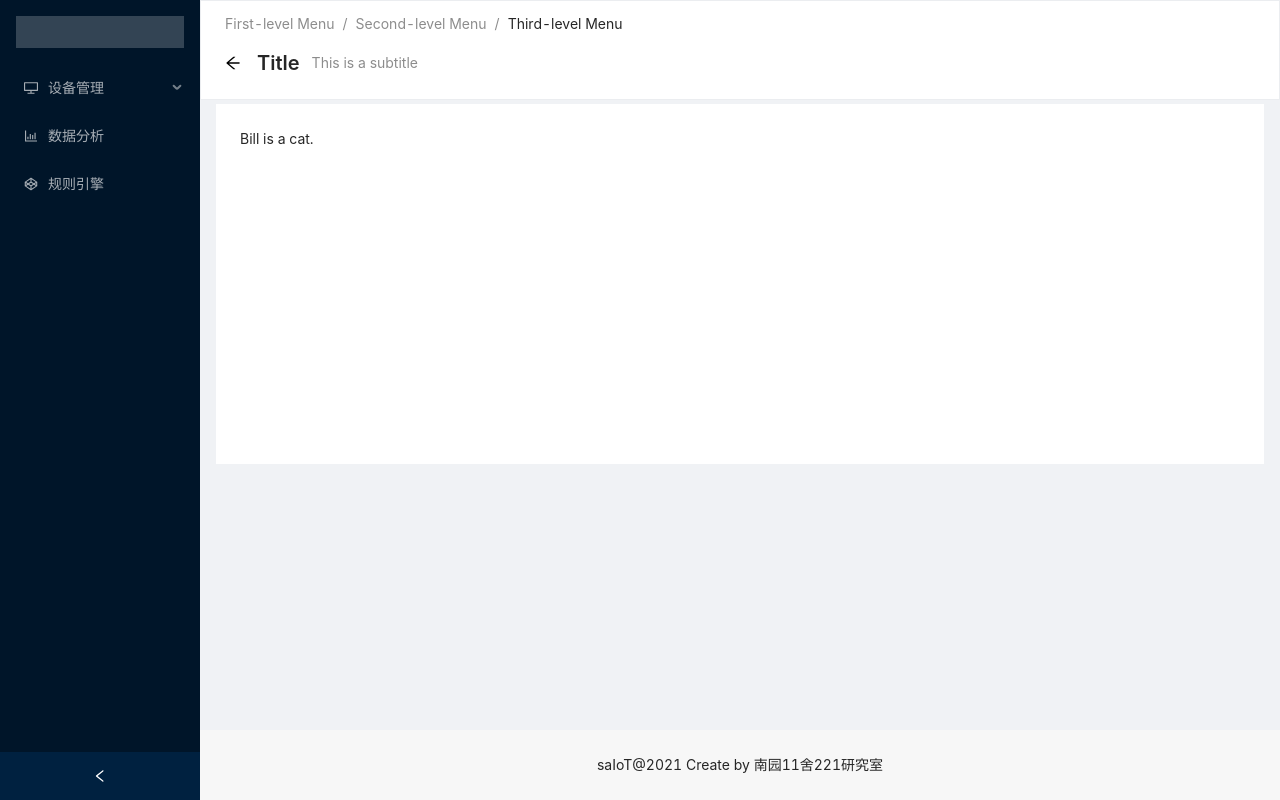
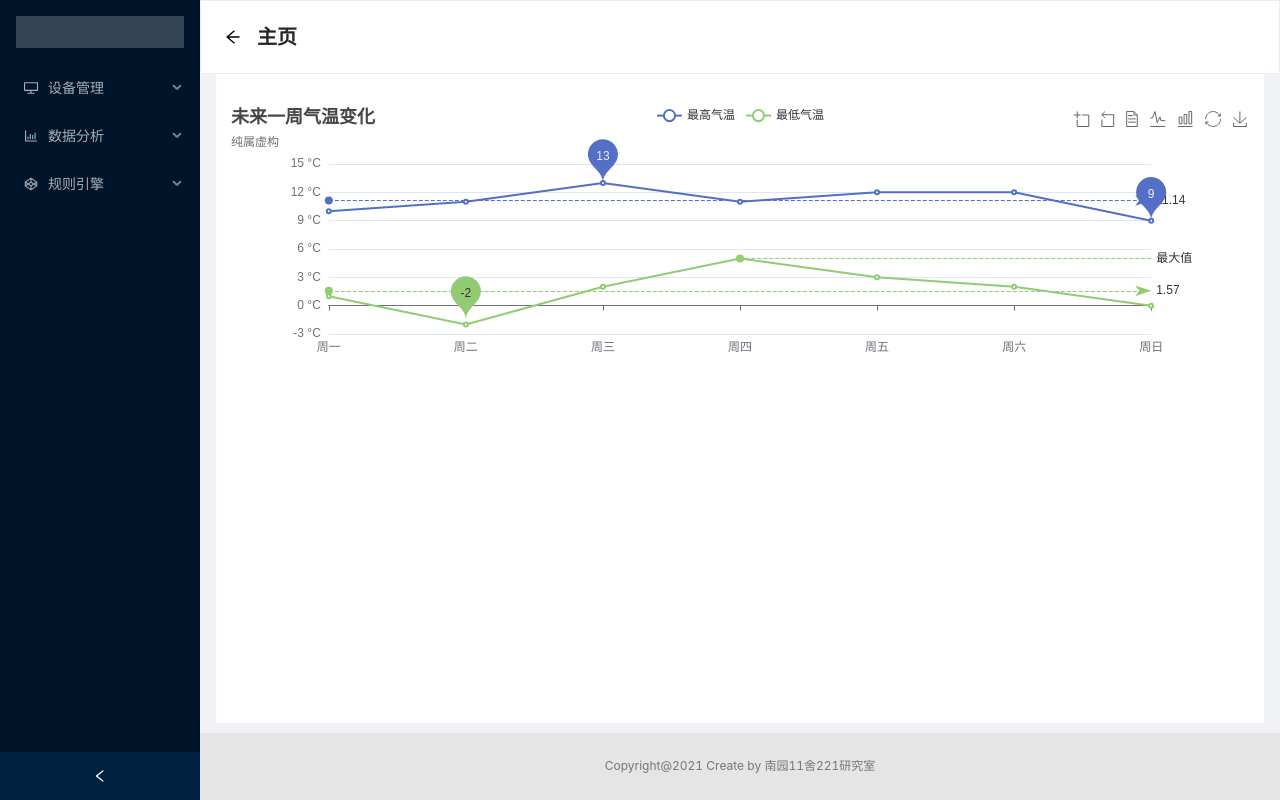
Before and after one commit to iera2yy/asIoT-page, a React (Create React App) app: page /charts in a window 1280 px wide. Before the commit this address led to /home. Built offline with nearby package versions, Linux system fonts and the light colour scheme.

Commit message:
页头动态优化，按需引入echarts表格

```diff
--- a/package.json
+++ b/package.json
@@ -6,6 +6,7 @@
     "@testing-library/jest-dom": "^5.11.4",
     "@testing-library/react": "^11.1.0",
     "@testing-library/user-event": "^12.1.10",
+    "@types/echarts": "^4.9.6",
     "@types/jest": "^26.0.15",
     "@types/node": "^12.0.0",
     "@types/react": "^17.0.0",
@@ -16,6 +17,8 @@
     "axios": "^0.21.1",
     "babel-plugin-import": "^1.13.3",
     "customize-cra": "^1.0.0",
+    "echarts": "^5.0.2",
+    "echarts-for-react": "^3.0.1",
     "less": "^4.1.1",
     "less-loader": "7.3.0",
     "react": "^17.0.1",
--- a/src/App.tsx
+++ b/src/App.tsx
@@ -4,11 +4,13 @@ import { Layout, Menu, PageHeader } from 'antd'
 import {
   DesktopOutlined,
   BarChartOutlined,
-  CodepenOutlined,
+  CodepenOutlined
 } from '@ant-design/icons'
 import './assets/css/index.css'
 import Home from './components/Home'
 import DevList from './components/DevList'
+import DataCharts from './components/DataCharts'
+import RuleEng from './components/RuleEng'
 
 const { Header, Content, Footer, Sider } = Layout;
 const { SubMenu } = Menu;
@@ -16,26 +18,39 @@ const { SubMenu } = Menu;
 export default class App extends Component {
     state = {
         collapsed: false,
-        routes: [
-            {
-              path: 'index',
-              breadcrumbName: 'First-level Menu',
-            },
-            {
-              path: 'first',
-              breadcrumbName: 'Second-level Menu',
-            },
-            {
-              path: 'second',
-              breadcrumbName: 'Third-level Menu',
-            },
-        ]
+        title: ['主页'],
+        titleIdx: 0
     }
 
     onCollapse = (collapsed: boolean) => this.setState({ collapsed });
 
+    changeTitle = (e: any) => {
+        switch(e.key) {
+            case 'DeviceList':
+                this.setState({ title: [...this.state.title, '设备列表'], titleIdx: this.state.titleIdx + 1 })
+                break
+            case 'DataDetail':
+                this.setState({ title: [...this.state.title, '数据分析'], titleIdx: this.state.titleIdx + 1 })
+                break
+            case 'RuleList':
+                this.setState({ title: [...this.state.title, '规则列表'], titleIdx: this.state.titleIdx + 1 })
+                break
+            default:
+
+        }
+    }
+
+    onGoBack = () => {
+        window.history.back()
+        if (this.state.titleIdx > 0) {
+            const titleTmp = this.state.title
+            titleTmp.pop()
+            this.setState({ title: titleTmp, titleIdx: this.state.titleIdx - 1 })
+        }
+    }
+
     render() {
-        const { collapsed, routes } = this.state;
+        const { collapsed, title, titleIdx } = this.state;
         return (
             <Layout style={{ minHeight: '100vh' }}>
                 <Sider
@@ -44,38 +59,40 @@ export default class App extends Component {
                     onCollapse={ this.onCollapse }>
                     <div className="logo"></div>
                     <Menu theme="dark" mode="inline">
-                        <SubMenu key="sub1" icon={<DesktopOutlined />} title="设备管理">
-                            <Menu.Item key="1"><NavLink to="/list">设备列表</NavLink></Menu.Item>
+                        <SubMenu key="DeviceManage" icon={<DesktopOutlined />} title="设备管理">
+                            <Menu.Item key="DeviceList" onClick={this.changeTitle}><NavLink to="/list">设备列表</NavLink></Menu.Item>
                         </SubMenu>
-                        <Menu.Item key="2" icon={<BarChartOutlined />}>
-                            数据分析
-                        </Menu.Item>
-                        <Menu.Item key="3" icon={<CodepenOutlined />}>
-                            规则引擎
-                        </Menu.Item>
+                        <SubMenu key="DataAnalysis" icon={<BarChartOutlined />} title="数据分析">
+                            <Menu.Item key="DataDetail" onClick={this.changeTitle}><NavLink to="/charts">数据分析</NavLink></Menu.Item>
+                        </SubMenu>
+                        <SubMenu key="RuleEnginee" icon={<CodepenOutlined />} title="规则引擎">
+                            <Menu.Item key="RuleList" onClick={this.changeTitle}><NavLink to="/ruleEng">规则列表</NavLink></Menu.Item>
+                        </SubMenu>
                     </Menu>
                 </Sider>
                 <Layout className="site-layout">
                     <Header className="site-layout-background" style={{ padding: 0 }}>
                     <PageHeader
                         className="site-page-header"
-                        onBack={() => window.history.back()}
-                        title="Title"
-                        subTitle="This is a subtitle"
-                        breadcrumb={{ routes }}
+                        onBack={this.onGoBack}
+                        title={title[titleIdx]}
                     />
                     </Header>
-                    <Content style={{ margin: '10px 16px', padding: '30px 0px' }}>
+                    <Content className="site-page-content">
                         <Switch>
                           <Route path="/home" component={ Home } />
                           <Route path="/list" component={ DevList } />
+                          <Route path="/charts" component={ DataCharts } />
+                          <Route path="/ruleEng" component={ RuleEng } />
                           <Redirect to="/home" />
                         </Switch>
                     </Content>
                     <Footer style={{
                         textAlign: 'center',
-                        backgroundColor: '#f7f7f7'
-                    }}>saIoT@2021 Create by 南园11舍221研究室</Footer>
+                        fontSize: '12px',
+                        color: '#777',
+                        backgroundColor: '#e5e5e5'
+                    }}>Copyright@2021 Create by 南园11舍221研究室</Footer>
                 </Layout>
             </Layout>
         )
--- a/src/assets/css/index.css
+++ b/src/assets/css/index.css
@@ -10,12 +10,17 @@ code {
 .site-layout .site-layout-background {
   background-color: #fff;
 }
+.site-layout .site-page-header {
+  border: 1px solid #ebedf0;
+}
+.site-layout .site-page-content {
+  background-color: #fff;
+  margin: 10px 16px;
+  padding: 30px 10px;
+}
 .logo {
   height: 32px;
   margin: 16px;
   background: rgba(255, 255, 255, 0.2);
 }
-.site-page-header {
-  border: 1px solid #ebedf0;
-}
 /*# sourceMappingURL=./index.css.map */
--- a/src/assets/less/index.less
+++ b/src/assets/less/index.less
@@ -16,6 +16,16 @@ code {
   .site-layout-background {
     background-color: #fff;
   }
+
+  .site-page-header {
+    border: 1px solid rgb(235, 237, 240);
+  }
+
+  .site-page-content {
+    background-color: #fff;
+    margin: 10px 16px;
+    padding: 30px 10px;
+  }
 }
 
 .logo {
@@ -23,7 +33,3 @@ code {
   margin: 16px;
   background: rgba(255, 255, 255, 0.2);
 }
-
-.site-page-header {
-  border: 1px solid rgb(235, 237, 240);
-}
--- /dev/null
+++ b/src/components/DataCharts/index.tsx
@@ -0,0 +1,119 @@
+import React, { Component } from 'react'
+import ReactEchartsCore from 'echarts-for-react/lib/core'
+import * as echarts from 'echarts/core'
+import { LineChart } from 'echarts/charts'
+import {
+    TitleComponent,
+    ToolboxComponent,
+    TooltipComponent,
+    GridComponent,
+    LegendComponent,
+    MarkLineComponent,
+    MarkPointComponent
+} from 'echarts/components'
+import { CanvasRenderer } from 'echarts/renderers'
+
+echarts.use(
+    [
+        TitleComponent, TooltipComponent, LegendComponent, ToolboxComponent, GridComponent,
+        MarkPointComponent, MarkLineComponent, CanvasRenderer, LineChart
+    ]
+)
+
+export default class DataCharts extends Component {
+
+    getOption = () => {
+        return {
+            title: {
+                text: '未来一周气温变化',
+                subtext: '纯属虚构'
+            },
+            tooltip: {
+                trigger: 'axis'
+            },
+            legend: {
+                data: ['最高气温', '最低气温']
+            },
+            toolbox: {
+                show: true,
+                feature: {
+                    dataZoom: {
+                        yAxisIndex: 'none'
+                    },
+                    dataView: {readOnly: false},
+                    magicType: {type: ['line', 'bar']},
+                    restore: {},
+                    saveAsImage: {}
+                }
+            },
+            xAxis: {
+                type: 'category',
+                boundaryGap: false,
+                data: ['周一', '周二', '周三', '周四', '周五', '周六', '周日']
+            },
+            yAxis: {
+                type: 'value',
+                axisLabel: {
+                    formatter: '{value} °C'
+                }
+            },
+            series: [
+                {
+                    name: '最高气温',
+                    type: 'line',
+                    data: [10, 11, 13, 11, 12, 12, 9],
+                    markPoint: {
+                        data: [
+                            {type: 'max', name: '最大值'},
+                            {type: 'min', name: '最小值'}
+                        ]
+                    },
+                    markLine: {
+                        data: [
+                            {type: 'average', name: '平均值'}
+                        ]
+                    }
+                },
+                {
+                    name: '最低气温',
+                    type: 'line',
+                    data: [1, -2, 2, 5, 3, 2, 0],
+                    markPoint: {
+                        data: [
+                            {name: '周最低', value: -2, xAxis: 1, yAxis: -1.5}
+                        ]
+                    },
+                    markLine: {
+                        data: [
+                            {type: 'average', name: '平均值'},
+                            [{
+                                symbol: 'none',
+                                x: '90%',
+                                yAxis: 'max'
+                            }, {
+                                symbol: 'circle',
+                                label: {
+                                    position: 'start',
+                                    formatter: '最大值'
+                                },
+                                type: 'max',
+                                name: '最高点'
+                            }]
+                        ]
+                    }
+                }
+            ]
+        }
+    }
+
+    render() {
+        return (
+            <>
+               <ReactEchartsCore
+                    echarts={echarts}
+                    option={this.getOption() as any}
+                />
+            </>
+        )
+    }
+}
--- /dev/null
+++ b/src/components/RuleEng/index.tsx
@@ -0,0 +1,11 @@
+import React, { Component } from 'react'
+
+export default class RuleEng extends Component {
+    render() {
+        return (
+            <div>
+
+            </div>
+        )
+    }
+}
--- a/src/index.tsx
+++ b/src/index.tsx
@@ -6,11 +6,9 @@ import reportWebVitals from './reportWebVitals';
 import './assets/css/index.css'
 
 ReactDOM.render(
-  <React.StrictMode>
-    <BrowserRouter>
-      <App />
-    </BrowserRouter>
-  </React.StrictMode>,
+  <BrowserRouter>
+    <App />
+  </BrowserRouter>,
   document.getElementById('root')
 );
 
--- /dev/null
+++ b/src/types/echarts-for-react.d.ts
@@ -0,0 +1 @@
+declare module 'echarts-for-react'
--- /dev/null
+++ b/src/types/echarts.d.ts
@@ -0,0 +1 @@
+declare module 'echarts/lib/echarts'
```
Also changed, not shown: 2 other files (tests, documents, lock files or other folders).
